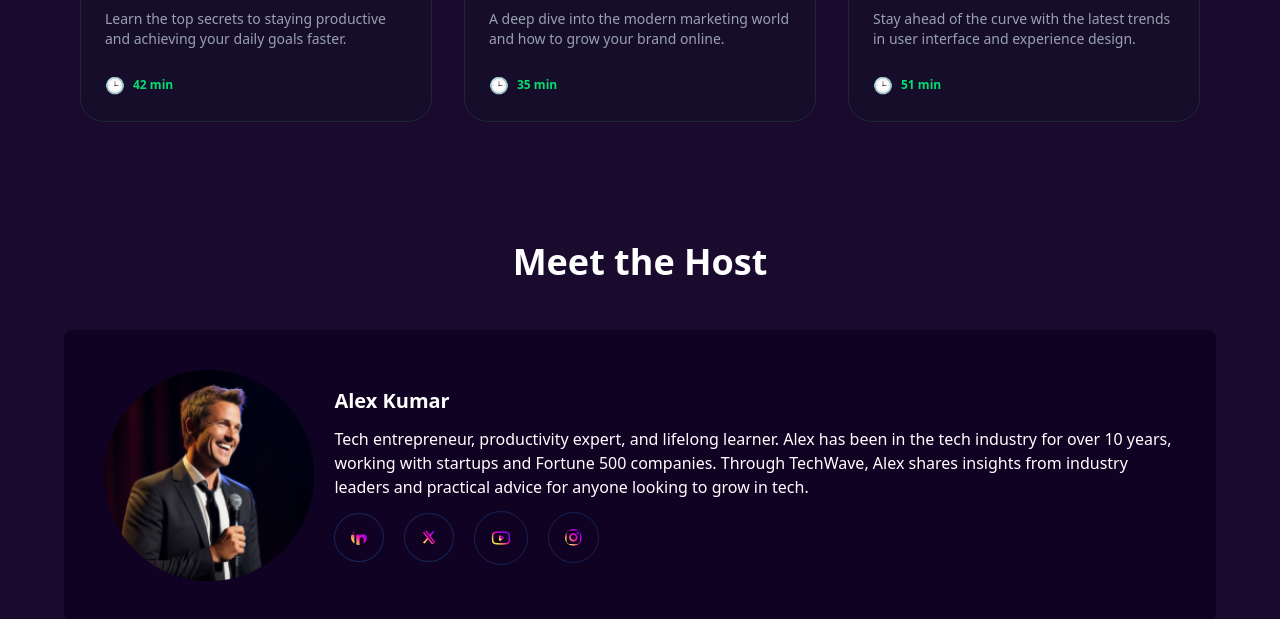
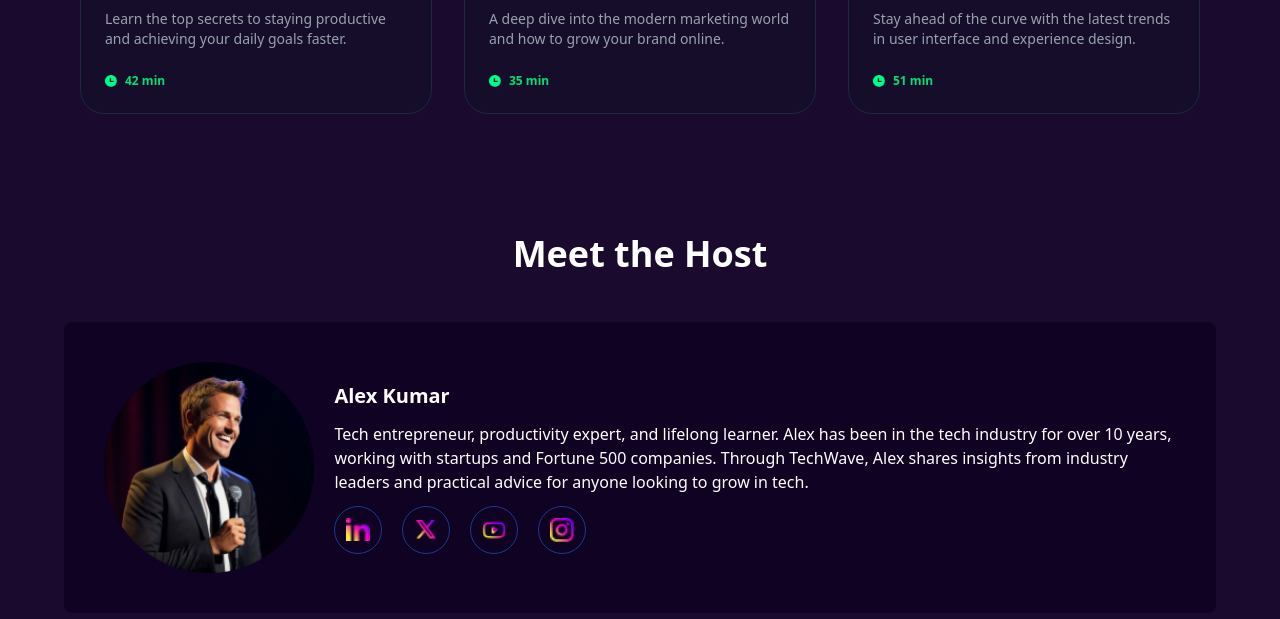
Before and after one commit to mubasshira103/assignment-2, a plain HTML site: page index.html in a window 1280 px wide. Shown: the part 2149-2768 px from the top of the page. Drawn offline with nearby package versions, Linux system fonts and the light colour scheme.

Commit message:
updated some section

```diff
--- a/index.html
+++ b/index.html
@@ -68,10 +68,7 @@
 
   <!--HERO SECTION-->
   <section
-  class="bg-[url(./assets/hero-bg.png)] bg-cover bg-center bg-no-repeat
-
-         flex flex-col items-center justify-center lg:gap-3
-           text-center">
+  class="bg-[url(./assets/hero-bg.png)] bg-cover bg-center bg-no-repeat flex flex-col items-center justify-center lg:gap-3 text-center">
 
   <div class="relative w-[200px] sm:w-[230px] md:w-[280px] lg:w-[320px]">
 
@@ -79,16 +76,11 @@
 
     <img
       src="./assets/microphone.png"
-      class="absolute top-1/2 left-1/2
-             w-[45px] sm:w-[55px] md:w-[70px]
-             -translate-x-1/2 -translate-y-1/2"
+      class="absolute top-1/2 left-1/2 w-[45px] sm:w-[55px] md:w-[70px] -translate-x-1/2 -translate-y-1/2"
       alt="">
 
     <span
-      class="absolute top-2 right-2 lg-top-10 lg:right-10
-             bg-green-500 text-black
-             text-[11px] font-bold px-3 py-1 lg:px-5 lg:py-2
-             rounded-full uppercase  animate-ping opacity-75">
+      class="absolute top-2 right-2 lg-top-10 lg:right-10 bg-green-500 text-black text-[11px] font-bold px-3 py-1 lg:px-5 lg:py-2 rounded-full uppercase  animate-ping opacity-75">
       New
     </span>
   </div>
@@ -102,10 +94,10 @@
   </p>
    <div class="py-4 flex  gap-4 justify-center">
       <button class="bg-gradient-to-r from-yellow-400 via-pink-500 to-purple-600 px-4 py-2 rounded-full font-bold flex items-center justify-center hover:opacity-90 transition">
-        <span class="mr-2">🎧</span> Listen On Spotify
+          <img class="mr-2" src="./assets/spotify.png" alt="">Listen On Spotify
       </button>
       <button class="border border-green-500 text-green-500 px-4 py-2 rounded-full font-bold flex items-center justify-center hover:bg-green-500 hover:text-white transition">
-                    <span class="mr-2">✉️</span> Subscribe
+                    <span class="mr-2"><img src="./assets/message.png" alt=""></span> Subscribe
       </button>
     </div>
 
@@ -208,7 +200,7 @@ and share stories of personal growth from industry leaders.
                     <h3 class="text-xl font-bold mb-3 leading-tight">Mastering Productivity Hacks</h3>
                     <p class="text-gray-400 text-sm mb-6">Learn the top secrets to staying productive and achieving your daily goals faster.</p>
                     <div class="flex items-center text-green-400 text-xs font-bold">
-                        <span class="mr-2 text-base">🕒</span> 42 min
+                        <img class="mr-2 w-3" src="./assets/clock.png" alt=""> 42 min
                     </div>
                 </div>
             </div>
@@ -227,7 +219,7 @@ and share stories of personal growth from industry leaders.
                     <h3 class="text-xl font-bold mb-3 leading-tight">Digital Marketing Strategies</h3>
                     <p class="text-gray-400 text-sm mb-6">A deep dive into the modern marketing world and how to grow your brand online.</p>
                     <div class="flex items-center text-green-400 text-xs font-bold">
-                        <span class="mr-2 text-base">🕒</span> 35 min
+                        <img class="mr-2 w-3" src="./assets/clock.png" alt=""> 35 min
                     </div>
                 </div>
             </div>
@@ -241,7 +233,7 @@ and share stories of personal growth from industry leaders.
                     <h3 class="text-xl font-bold mb-3 leading-tight">UI/UX Design Trends 2026</h3>
                     <p class="text-gray-400 text-sm mb-6">Stay ahead of the curve with the latest trends in user interface and experience design.</p>
                     <div class="flex items-center text-green-400 text-xs font-bold">
-                        <span class="mr-2 text-base">🕒</span> 51 min
+                        <img class="mr-2 w-3" src="./assets/clock.png" alt=""> 51 min
                     </div>
                 </div>
             </div>
@@ -262,11 +254,22 @@ and share stories of personal growth from industry leaders.
         <h3 class="text-xl font-semibold text-center lg:text-left" >Alex Kumar</h3>
         <p class="py-3 text-center lg:text-left">Tech entrepreneur, productivity expert, and lifelong learner. Alex has been in the tech industry for over 10 years, working with startups and Fortune 500 companies. Through TechWave, Alex shares insights from industry leaders and practical advice for anyone looking to grow in tech.</p>
         <div class="flex gap-2 justify-center items-center lg:justify-start lg:gap-5">
-          <img class="p-4 rounded-[50%] border-1 border-blue-950" src="./assets/linkedin.png" alt="">
-          <img class="p-4 rounded-[50%] border-1 border-blue-950" src="./assets/x.png" alt="">
-          <img class="p-4 rounded-[50%] border-1 border-blue-950" src="./assets/youtube.png" alt="">
-          <img class="p-4 rounded-[50%] border-1 border-blue-950" src="./assets/instagram.png" alt="">
-        </div>
+  <div class="flex items-center justify-center w-12 h-12 rounded-full border border-blue-900 overflow-hidden">
+    <img class="w-6 h-6 object-contain" src="./assets/linkedin.png" alt="LinkedIn">
+  </div>
+
+  <div class="flex items-center justify-center w-12 h-12 rounded-full border border-blue-900 overflow-hidden">
+    <img class="w-5 h-5 object-contain" src="./assets/x.png" alt="X">
+  </div>
+
+  <div class="flex items-center justify-center w-12 h-12 rounded-full border border-blue-900 overflow-hidden">
+    <img class="w-6 h-6 object-contain" src="./assets/youtube.png" alt="Youtube">
+  </div>
+
+  <div class="flex items-center justify-center w-12 h-12 rounded-full border border-blue-900 overflow-hidden">
+    <img class="w-6 h-6 object-contain" src="./assets/instagram.png" alt="Instagram">
+  </div>
+</div>
       </div>
     </div>
 
@@ -308,3 +311,4 @@ and share stories of personal growth from industry leaders.
 </body>
 </html>
 max-w-[280px]
+<span class="mr-2">🎧</span>
```
